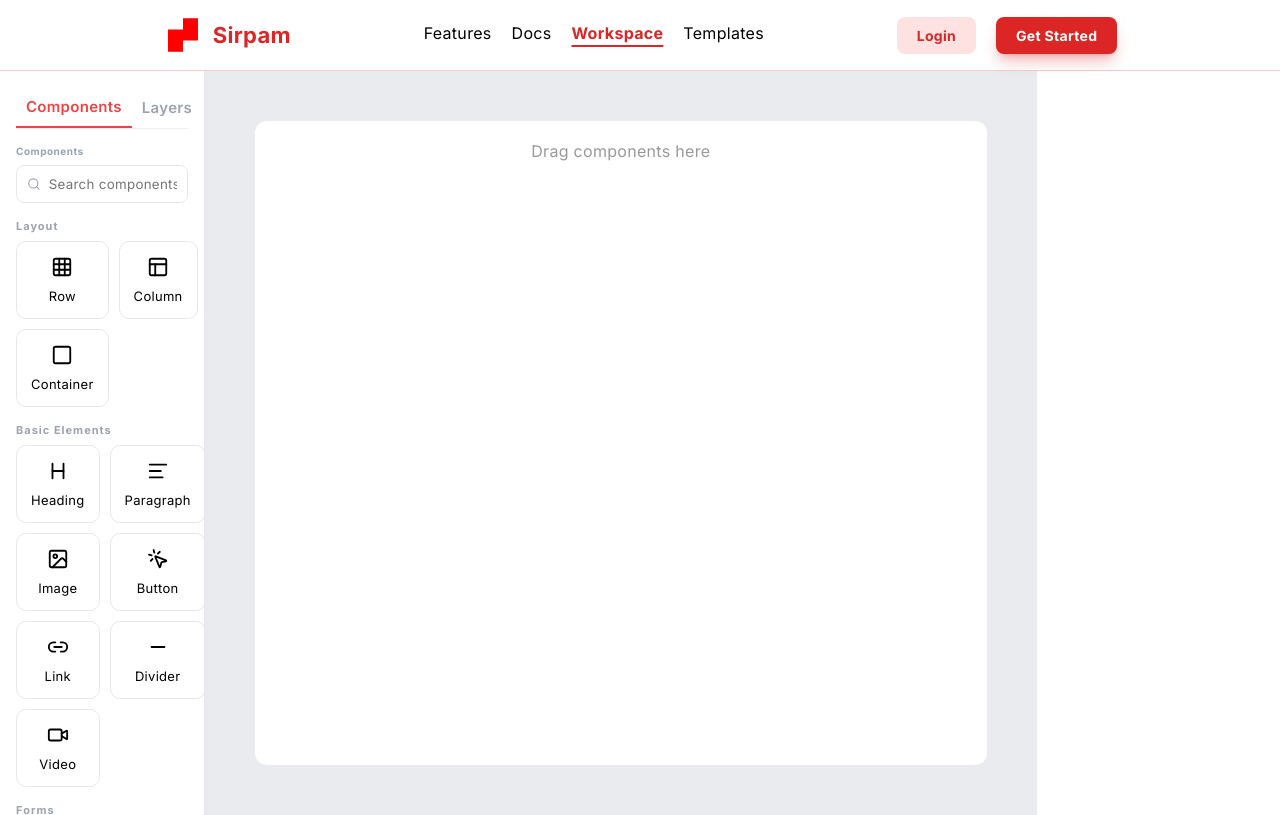
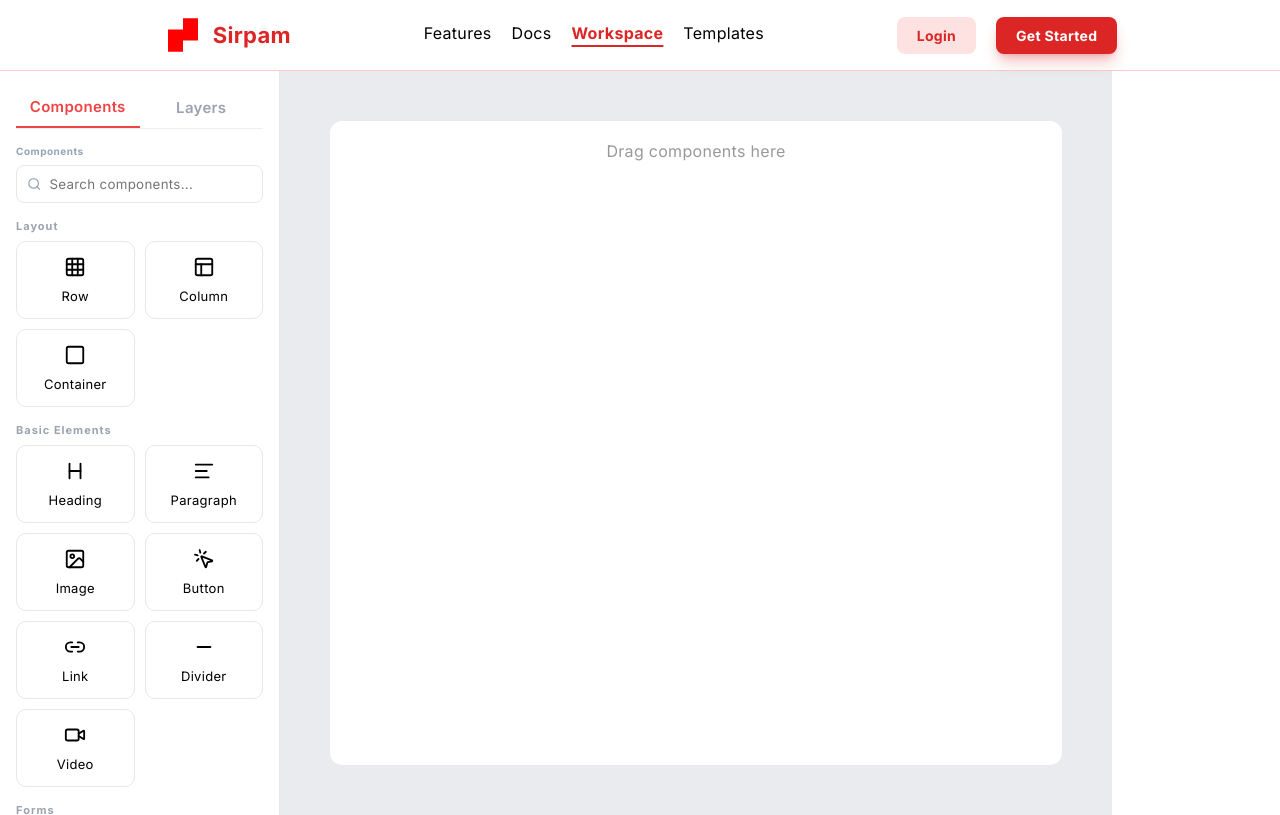
Before and after one commit to PooranaSelvan/UI-Builder, a React (Vite) app in the folder frontend/: page /workspace in a window 1280 px wide. Built offline with nearby package versions, Linux system fonts and the light colour scheme.

Commit message:
Added Resizable In LeftPanel

```diff
--- a/frontend/src/pages/workspace/LeftSideBar/LeftPanel.css
+++ b/frontend/src/pages/workspace/LeftSideBar/LeftPanel.css
@@ -1,12 +1,12 @@
 .left-panel {
   /* width: 300px; */
-  width: 16%;
   padding: 16px;
   border-right: 1px solid #e5e7eb;
   background: #fff;
   height: 100%;
   overflow-y: scroll;
   overflow-x: hidden;
+  position: relative;
 }
 
 /* Tabs */
@@ -83,24 +83,22 @@
   font-size: 13px;
 }
 
-/* List */
-.list {
-  display: flex;
-  flex-direction: column;
-  gap: 10px;
-}
-
-.list-item {
-  display: flex;
-  gap: 12px;
-  padding: 12px;
-  border-radius: 10px;
-  border: 1px solid #e5e7eb;
-  cursor: pointer;
-}
-
 .icon-box {
   padding: 10px;
   border-radius: 8px;
   background: #f3f4f6;
 }
+
+.resize-handle {
+  position: absolute;
+  top: 0;
+  right: 0;
+  width: 6px;
+  height: 100%;
+  cursor: col-resize;
+  background: transparent;
+}
+
+.resize-handle:hover {
+  background:#DC2626;
+}
--- a/frontend/src/pages/workspace/LeftSideBar/LeftPanel.jsx
+++ b/frontend/src/pages/workspace/LeftSideBar/LeftPanel.jsx
@@ -2,10 +2,36 @@ import "./LeftPanel.css";
 import { components } from "../utils/ComponentsData";
 import ComponentItem from "./ComponentItem";
 import { Search } from "lucide-react";
+import { useState,useRef } from "react";
 
 export default function LeftPanel() {
+  const [width, setWidth] = useState(280);
+  const isResizing = useRef(false);
+
+  const startResize = () => {
+    isResizing.current = true;
+    document.body.style.userSelect = "none";
+    document.addEventListener("mousemove", resize);
+    document.addEventListener("mouseup", stopResize);
+  };
+
+  const resize = (e) => {
+    if (!isResizing.current){
+      return;
+    }
+    const newWidth = Math.min(Math.max(e.clientX, 220), 300);
+    setWidth(newWidth);
+  };
+
+  const stopResize = () => {
+    isResizing.current = false;
+    document.body.style.userSelect = "auto";
+    document.removeEventListener("mousemove", resize);
+    document.removeEventListener("mouseup", stopResize);
+  };
   return (
-    <aside className="left-panel">
+    <aside style={{width}} className="left-panel">
+       <div className="resize-handle" onMouseDown={startResize} />
       <div className="panel-tabs">
         <button className="tab active">Components</button>
         <button className="tab">Layers</button>
```
